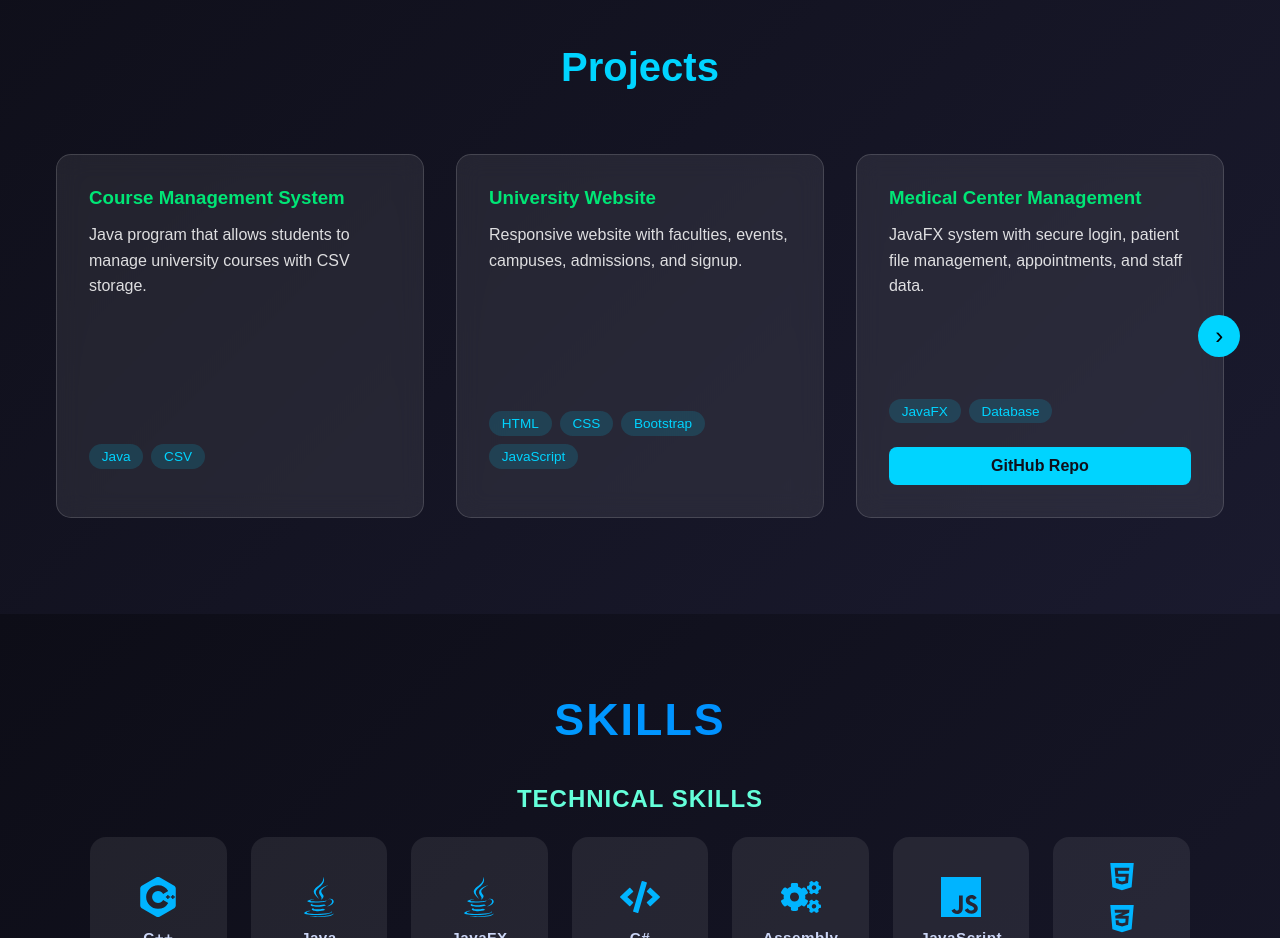
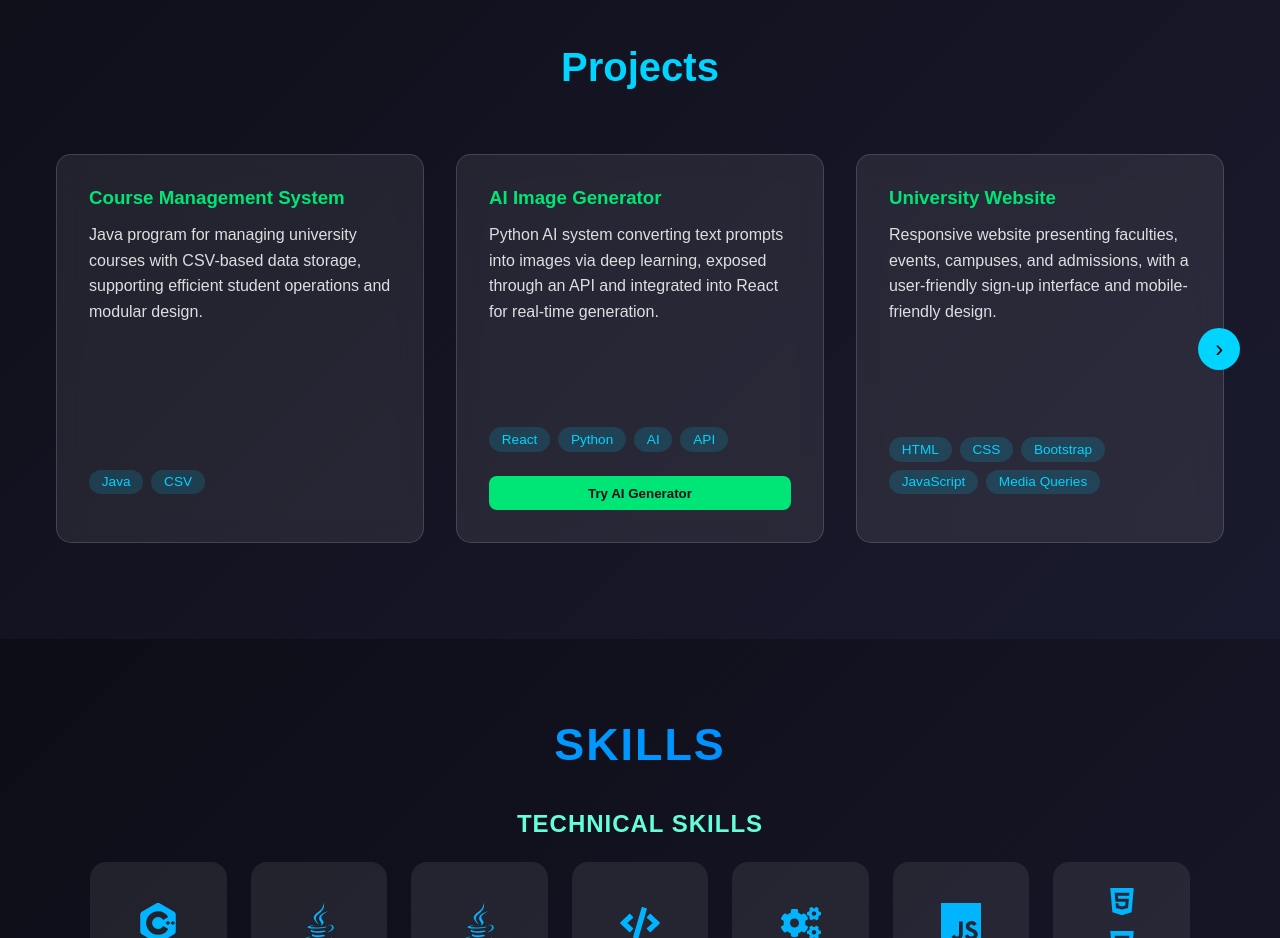
Before and after one commit to talaosman/Portfolio, a React (Create React App) app: page / in a window 1280 px wide. Shown: the part 1840-2778 px from the top of the page. Built offline with nearby package versions, Linux system fonts and the light colour scheme.

Commit message:
add image generator

```diff
--- /dev/null
+++ b/src/components/ImageGenerator.js
@@ -0,0 +1,75 @@
+import React, { useState } from "react";
+import axios from "axios";
+
+function ImageGenerator() {
+  const [prompt, setPrompt] = useState("");
+  const [imageUrl, setImageUrl] = useState("");
+  const [loading, setLoading] = useState(false);
+  const [clickCount, setClickCount] = useState(0); // Track how many times Generate is clicked
+
+  const generateImage = async () => {
+    if (clickCount >= 5) {
+      alert("Limit reached! You can only generate 5 images per session.");
+      return;
+    }
+
+    if (!prompt) {
+      alert("Please enter a prompt first!");
+      return;
+    }
+
+    setLoading(true);
+
+    try {
+      const response = await axios.post("/api/generate", { prompt });
+      setImageUrl(response.data.image);
+
+      // Increment click count after successful generation
+      setClickCount(prev => prev + 1);
+    } catch (error) {
+      console.error("Error generating image:", error);
+      alert("Failed to generate image. Try again!");
+    }
+
+    setLoading(false);
+  };
+
+  return (
+    <div style={{ textAlign: "center", margin: "50px 0" }}>
+      <h2>AI Image Generator</h2>
+      <input
+        type="text"
+        placeholder="Enter image prompt..."
+        value={prompt}
+        onChange={(e) => setPrompt(e.target.value)}
+        style={{ width: "60%", padding: "10px", borderRadius: "5px" }}
+      />
+      <button
+        onClick={generateImage}
+        style={{
+          padding: "10px 20px",
+          marginLeft: "10px",
+          borderRadius: "5px",
+          background: "#00bfff",
+          color: "#fff",
+          border: "none",
+          cursor: "pointer",
+        }}
+      >
+        {loading ? "Generating..." : "Generate"}
+      </button>
+
+      {imageUrl && (
+        <div style={{ marginTop: "30px" }}>
+          <img
+            src={imageUrl}
+            alt="AI Generated"
+            style={{ maxWidth: "80%", borderRadius: "10px" }}
+          />
+        </div>
+      )}
+    </div>
+  );
+}
+
+export default ImageGenerator;
--- a/src/components/Project.js
+++ b/src/components/Project.js
@@ -1,6 +1,8 @@
 import React, { useState, useEffect } from "react";
 import styled from "styled-components";
+import ImageGenerator from "./ImageGenerator"; // Your AI generator
 
+// ----- Styled Components -----
 const ProjectsSection = styled.section`
   padding: 5rem 2rem;
   background: linear-gradient(135deg, #0f0f1a, #1a1a2e);
@@ -27,11 +29,11 @@ const CarouselTrack = styled.div`
   transform: translateX(${({ index, visible }) => -(index * (100 / visible))}%);
 `;
 
-
 const Card = styled.div`
   flex: 0 0 33.333%;
   padding: 1rem;
   box-sizing: border-box;
+  cursor: pointer;
 
   @media (max-width: 1024px) {
     flex: 0 0 50%;
@@ -51,6 +53,11 @@ const Card = styled.div`
     color: #fff;
     display: flex;
     flex-direction: column;
+    transition: transform 0.2s ease;
+
+    &:hover {
+      transform: scale(1.03);
+    }
   }
 
   h3 {
@@ -115,17 +122,116 @@ const Arrow = styled.button`
   }
 `;
 
-const ProjectsList = () => { const projects = [ { name: "Course Management System", desc: "Java program that allows students to manage university courses with CSV storage.", tags: ["Java", "CSV"] },
-                                                { name: "University Website", desc: "Responsive website with faculties, events, campuses, admissions, and signup.", tags: ["HTML", "CSS", "Bootstrap", "JavaScript"] },
-                                                { name: "Medical Center Management", desc: "JavaFX system with secure login, patient file management, appointments, and staff data.", tags: ["JavaFX", "Database"], repo:"https://github.com/talaosman/Medical-Center-Management"},
-                                                { name: "Travel Booking Website", desc: "Responsive city tour guide with feedback forms and cross-device accessibility.", tags: ["HTML", "CSS", "JavaScript", "Bootstrap"], demo: "https://travelbookingcity.netlify.app" },
-                                                { name: "Rent House Web/Mobile App", desc: "Full-stack rental platform with Spring Boot APIs, Stripe payments, Google/GitHub login, AI-powered chatbot integration using RAG for intelligent responses, and React Native mobile app.", tags: ["React", "Spring Boot", "Stripe", "React Native"],repo: "https://github.com/talaosman/Rental-House-website" },
-                                                { name: "Delivery App", desc: "Laravel-based delivery platform with payments, GPS tracking, chat, and multi-role access.", tags: ["Laravel", "JavaScript", "Stripe", "Firebase"], repo: "https://github.com/talaosman/DeliveryApp" },
-                                                { name: "Teacher Management System", desc: "C++ OOP project for managing university teachers, schedules, and feedback.", tags: ["C++", "OOP", "Pointers"] },
+// Modal styles
+const ModalOverlay = styled.div`
+  position: fixed;
+  top: 0;
+  left: 0;
+  width: 100%;
+  height: 100%;
+  background: rgba(0,0,0,0.7);
+  display: flex;
+  justify-content: center;
+  align-items: center;
+  z-index: 999;
+`;
+
+const ModalContent = styled.div`
+  background: #1a1a2e;
+  padding: 2rem;
+  border-radius: 15px;
+  max-width: 900px;
+  width: 90%;
+  max-height: 90%;
+  overflow-y: auto;
+  position: relative;
+`;
+
+const CloseButton = styled.button`
+  position: absolute;
+  top: 1rem;
+  right: 1rem;
+  background: #00d4ff;
+  border: none;
+  padding: 0.5rem 0.8rem;
+  border-radius: 50%;
+  cursor: pointer;
+  font-size: 1.2rem;
+
+  &:hover {
+    background: #00e676;
+  }
+`;
+const ActionButton = styled.button`
+  background: #00e676;
+  color: #0f0f1a;
+  padding: 0.6rem 1rem;
+  border-radius: 8px;
+  border: none;
+  font-weight: 600;
+  cursor: pointer;
+  margin-top: 0.5rem;
+
+  &:hover {
+    background: #00d4ff;
+  }
+`;
+
+
+// ----- Main Component -----
+const ProjectsList = () => {
+ const projects = [
+  {
+    name: "Course Management System",
+    desc: "Java program for managing university courses with CSV-based data storage, supporting efficient student operations and modular design.",
+    tags: ["Java", "CSV"]
+  },
+  {
+    name: "AI Image Generator",
+    desc: "Python AI system converting text prompts into images via deep learning, exposed through an API and integrated into React for real-time generation.",
+    tags: ["React", "Python", "AI", "API"]
+  },
+  {
+    name: "University Website",
+    desc: "Responsive website presenting faculties, events, campuses, and admissions, with a user-friendly sign-up interface and mobile-friendly design.",
+    tags: ["HTML", "CSS", "Bootstrap", "JavaScript", "Media Queries"]
+  },
+  {
+    name: "Medical Center Management",
+    desc: "Desktop software with secure login, role-based access, and database management of patients, staff, and appointments.",
+    tags: ["Java", "JavaFX", "Database"],
+    repo: "https://github.com/talaosman/Medical-Center-Management"
+  },
+  {
+    name: "Travel Booking Website",
+    desc: "Cross-device city tour guide platform with destination info, feedback forms, and clean responsive UI.",
+    tags: ["HTML", "CSS", "JavaScript", "Bootstrap"],
+    demo: "https://travelbookingcity.netlify.app"
+  },
+  {
+    name: "Rent House Web/Mobile App",
+    desc: "Full-stack rental platform with React and Spring Boot, Stripe payments, Google/GitHub login, AI chatbot (RAG), and React Native mobile app.",
+    tags: ["React", "Spring Boot", "Stripe", "React Native"],
+    repo: "https://github.com/talaosman/Rental-House-website"
+  },
+  {
+    name: "Delivery App",
+    desc: "Laravel platform with Stripe payments, Firebase notifications, multi-role access, real-time GPS tracking, live chat, dynamic pricing, multi-currency support, and admin dashboards for driver approvals, reports, and loyalty programs.",
+    tags: ["Laravel", "Html/CSS", "Stripe", "Firebase"],
+    repo: "https://github.com/talaosman/DeliveryApp"
+  },
+  {
+    name: "Teacher Management System",
+    desc: "C++ application managing university teachers and schedules using OOP, pointers, linked lists, with teacher ranking and persistent data storage.",
+    tags: ["C++", "OOP", "Pointers"]
+  }
 ];
+
+
 
   const [index, setIndex] = useState(0);
   const [visible, setVisible] = useState(3);
+  const [modalOpen, setModalOpen] = useState(false);
 
   useEffect(() => {
     const updateVisible = () => {
@@ -133,7 +239,6 @@ const ProjectsList = () => { const projects = [ { name: "Course Management Syste
       else if (window.innerWidth <= 1024) setVisible(2);
       else setVisible(3);
     };
-
     updateVisible();
     window.addEventListener("resize", updateVisible);
     return () => window.removeEventListener("resize", updateVisible);
@@ -141,6 +246,9 @@ const ProjectsList = () => { const projects = [ { name: "Course Management Syste
 
   const maxIndex = projects.length - visible;
 
+  const handleCardClick = (name) => {
+    if (name === "AI Image Generator") setModalOpen(true);
+  };
 
   return (
     <ProjectsSection id="projects">
@@ -163,13 +271,40 @@ const ProjectsList = () => { const projects = [ { name: "Course Management Syste
         ))}
       </Tags>
 
-                {p.demo && <Button href={p.demo} target="_blank">Live Demo</Button>}
-                {p.repo && <Button href={p.repo} target="_blank">GitHub Repo</Button>}
+      {/* Normal buttons */}
+      {p.demo && (
+        <Button href={p.demo} target="_blank">
+          Live Demo
+        </Button>
+      )}
+
+      {p.repo && (
+        <Button href={p.repo} target="_blank">
+          GitHub Repo
+        </Button>
+      )}
+
+      {/* AI Generator button ONLY */}
+      {p.name === "AI Image Generator" && (
+        <ActionButton onClick={() => setModalOpen(true)}>
+          Try AI Generator
+        </ActionButton>
+      )}
       </div>
      </Card>
      ))}
+
         </CarouselTrack>
       </CarouselWrapper>
+
+      {modalOpen && (
+        <ModalOverlay onClick={() => setModalOpen(false)}>
+          <ModalContent onClick={e => e.stopPropagation()}>
+            <CloseButton onClick={() => setModalOpen(false)}>×</CloseButton>
+            <ImageGenerator />
+          </ModalContent>
+        </ModalOverlay>
+      )}
     </ProjectsSection>
   );
 };
```
Also changed, not shown: server.js (+39 -10 lines), 1 other file (tests, documents, lock files or other folders). Lines whose indentation alone changed are shown as unchanged.
